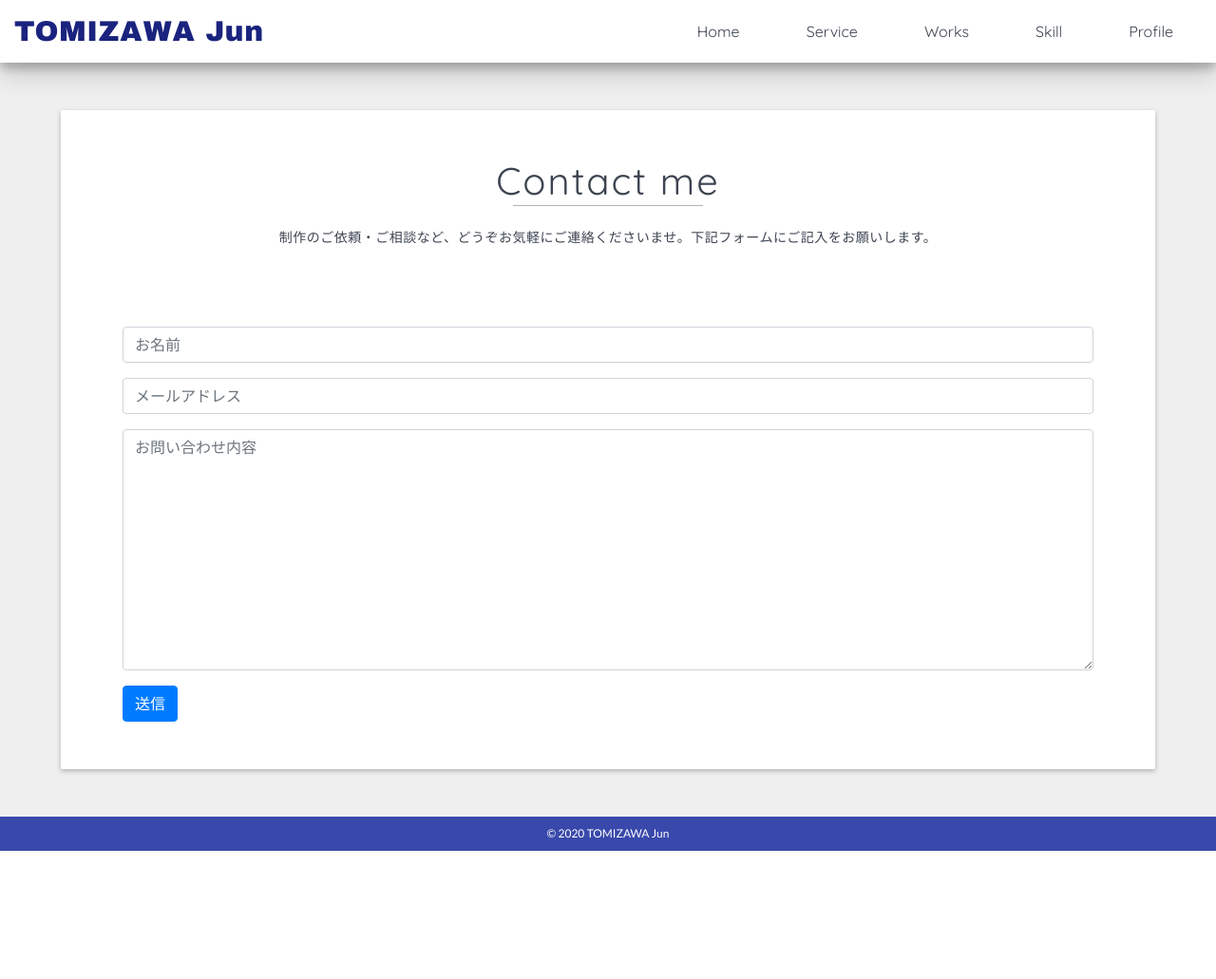
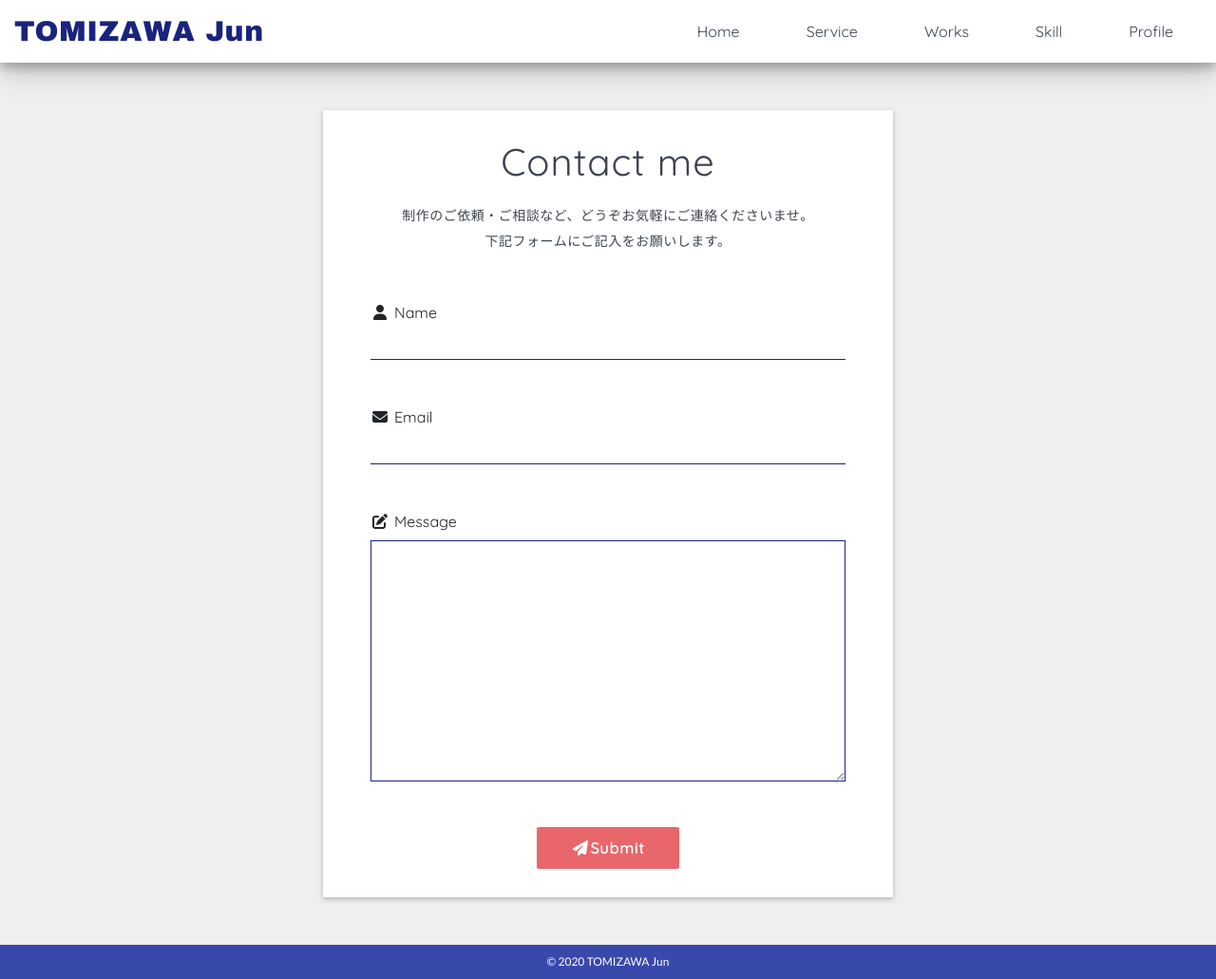
Before and after one commit to tomizawa0214/tomizawa, a Django app: page /contact/ in a window 1280 px wide. Shown: the whole page at 95% size. Before the commit the page ends 896 px from the top, so only its background shows below. Run offline with Django 3.2, Linux system fonts and the light colour scheme; some libraries are stand-ins or nearby versions.

Commit message:
コンタクトフォーム修正

```diff
--- a/mysite/settings.py
+++ b/mysite/settings.py
@@ -43,6 +43,7 @@ INSTALLED_APPS = [
     'django.contrib.messages',
     'django.contrib.staticfiles',
     'portfolio',
+    'widget_tweaks',
 ]
 
 MIDDLEWARE = [
--- a/portfolio/forms.py
+++ b/portfolio/forms.py
@@ -4,28 +4,9 @@ from django.core.mail import BadHeaderError, send_mail
 from django.http import HttpResponse
 
 class ContactForm(forms.Form):
-  name = forms.CharField (
-    label = '',
-    max_length = 100,
-    widget=forms.TextInput(attrs= {
-      'class': 'form-control',
-      'placeholder': "お名前",
-    }),
-  )
-  email = forms.EmailField (
-    label = '',
-    widget=forms.EmailInput(attrs= {
-      'class': 'form-control',
-      'placeholder': "メールアドレス",
-    }),
-  )
-  message = forms.CharField (
-    label = '',
-    widget=forms.Textarea(attrs= {
-      'class': 'form-control',
-      'placeholder': "お問い合わせ内容",
-    }),
-  )
+  name = forms.CharField (max_length = 100)
+  email = forms.EmailField ()
+  message = forms.CharField (widget=forms.Textarea)
 
   def send_email(self):
     subject = "お問い合わせ"
--- a/portfolio/static/css/_base.scss
+++ b/portfolio/static/css/_base.scss
@@ -34,11 +34,11 @@ $textColor: #3d4451;
   font-size: 40px;
   font-weight: 100;
   color: $textColor;
-  letter-spacing: 2px;
+  letter-spacing: 1px;
 }
 
 @mixin section__border {
-  width: 200px;
+  width: 228px;
   border-top: 1px solid #b4b4b4;
   margin: 0 auto;
 }
@@ -60,8 +60,8 @@ $textColor: #3d4451;
 }
 
 html, body {
-  display: flex;
-  flex-direction: column;
+  // display: flex;
+  // flex-direction: column;
   min-height: 100vh;
   width: 100%;
   height: 100%;
--- a/portfolio/static/css/_contact.scss
+++ b/portfolio/static/css/_contact.scss
@@ -1,23 +1,93 @@
+// #wrapper {
+  // position: relative;
+  // width: 100%;
+  // height: 100vh;
+// }
+
 .contact {
-  @include section;
-  animation: slideBottomIn .4s ease-out forwards;
+  // position: absolute;
+  margin: 50px auto;
+  width: 90%;
+  max-width: 600px;
+  // top: 50%;
+  // left: 50%;
+  padding: 30px;
+  opacity: 0;
+  background: #fff;
+  box-shadow: 0 2px 5px rgba(0,0,0,0.26);
+  // transform: translate(-50%, -20%);
+  transform: translateY(80px);
+  animation: slideBottomIn 1s ease-out forwards;
   @keyframes slideBottomIn {
-    0% {
+    25% {
       opacity: 0;
-      transform: translateY(50px);
     }
     100% {
       opacity: 1;
+      // transform: translate(-50%, -50%);
       transform: translateY(0);
     }
   }
   h2 {
     @include section__title;
   }
-  hr {
-    @include section__border;
-  }
   &__message {
     @include section__message;
+    margin-bottom: 50px;
+  }
+  form {
+    display: flex;
+    flex-direction: column;
+    max-width: 500px;
+    margin: 0 auto;
+    label {
+      i {
+        margin-right: 5px;
+      }
+      &:not(:last-of-type) {
+        margin: 0;
+      }
+    }
+    input {
+      margin-bottom: 3rem;
+      padding: .375rem 0;
+      border: none;
+      border-bottom: solid 1px #1a237e;
+      border-radius: 0;
+      transition: .3s;
+      &:focus {
+        outline: none;
+      }
+    }
+    textarea {
+      margin-bottom: 3rem;
+      border: solid 1px #1a237e;
+      border-radius: 0;
+      transition: .3s;
+      &:focus {
+        outline: none;
+      }
+    }
+    button {
+      align-self: center;
+      width: 150px;
+      padding: 10px 0;
+      border: none;
+      background: #e8676b;
+      border-radius: 3%;
+      cursor: pointer;
+      overflow: hidden;
+      transition: .3s ease-out;
+      color: #fff;
+      font-size: 16px;
+      font-weight: 800;
+      letter-spacing: 1px;
+      &:focus {
+        outline: 0;
+      }
+      &:hover {
+        box-shadow: 0 3px 3px 0 rgba(0,0,0,0.14), 0 1px 7px 0 rgba(0,0,0,0.12), 0 3px 1px -1px rgba(0,0,0,0.2);
+      }
+    }
   }
 }
--- a/portfolio/static/css/_nav.scss
+++ b/portfolio/static/css/_nav.scss
@@ -17,6 +17,7 @@
   }
   &__toggler {
     position: relative;
+    padding: 0;
     &--open {
       right: 0;
       top: 2px;
--- a/portfolio/static/css/_profile-footer.scss
+++ b/portfolio/static/css/_profile-footer.scss
@@ -76,12 +76,12 @@
             border-radius: 3%;
             cursor: pointer;
             overflow: hidden;
-            transition: .5s;
+            transition: .3s ease-out;
             &:focus {
               outline: 0;
             }
             &:hover {
-              box-shadow: 0 2px 5px rgba(0,0,0,0.26);
+              box-shadow: 0 3px 3px 0 rgba(0,0,0,0.14), 0 1px 7px 0 rgba(0,0,0,0.12), 0 3px 1px -1px rgba(0,0,0,0.2);
               .profile__container--contact--info--box--button--effect {
                 margin-left: 300px;
               }
@@ -141,7 +141,6 @@
 }
 
 footer {
-  margin-top: auto;
   h5 {
     margin: 0;
     text-align: center;
--- a/portfolio/static/css/_responsive.scss
+++ b/portfolio/static/css/_responsive.scss
@@ -28,6 +28,12 @@
           }
         }
       }
+    }
+  }
+
+  .contact {
+    h2 {
+      font-size: 35px;
     }
   }
 }
@@ -85,6 +91,12 @@
           }
         }
       }
+    }
+  }
+
+  .contact {
+    &__message {
+      text-align: center;
     }
   }
 }
@@ -187,13 +199,6 @@
       }
     }
   }
-
-  .contact {
-    padding: 50px;
-    &__message {
-      text-align: center;
-    }
-  }
 }
 
 // -----lg(Large)-----
--- a/portfolio/static/css/_title.scss
+++ b/portfolio/static/css/_title.scss
@@ -23,12 +23,10 @@
     color: #fff;
     bottom: 0;
     @include Japanese-font;
+    opacity: 0;
+    transform: translateX(-50px);
     animation: slideIn .4s ease-out 4.3s forwards;
     @keyframes slideIn {
-      0% {
-        opacity: 0;
-        transform: translateX(-50px);
-      }
       100% {
         opacity: 1;
         transform: translateX(0);
--- a/portfolio/static/css/style.css
+++ b/portfolio/static/css/style.css
@@ -5,13 +5,6 @@
 @import url("https://fonts.googleapis.com/css?family=Quicksand&display=swap");
 @import url("https://fonts.googleapis.com/css?family=Archivo+Black&display=swap");
 html, body {
-  display: -webkit-box;
-  display: -ms-flexbox;
-  display: flex;
-  -webkit-box-orient: vertical;
-  -webkit-box-direction: normal;
-      -ms-flex-direction: column;
-          flex-direction: column;
   min-height: 100vh;
   width: 100%;
   height: 100%;
@@ -486,16 +480,14 @@ html, body {
   color: #fff;
   bottom: 0;
   font-family: Helvetica, '游ゴシック', 'Yu Gothic', YuGothic, HiraKakuProN-W3, 'メイリオ', Meiryo, sans-serif;
+  opacity: 0;
+  -webkit-transform: translateX(-50px);
+          transform: translateX(-50px);
   -webkit-animation: slideIn .4s ease-out 4.3s forwards;
           animation: slideIn .4s ease-out 4.3s forwards;
 }
 
 @-webkit-keyframes slideIn {
-  0% {
-    opacity: 0;
-    -webkit-transform: translateX(-50px);
-            transform: translateX(-50px);
-  }
   100% {
     opacity: 1;
     -webkit-transform: translateX(0);
@@ -1585,22 +1568,23 @@ footer h5 {
 }
 
 .contact {
+  margin: 50px auto;
   width: 90%;
-  max-width: 1200px;
-  margin: 50px auto;
+  max-width: 600px;
   padding: 30px;
+  opacity: 0;
   background: #fff;
   -webkit-box-shadow: 0 2px 5px rgba(0, 0, 0, 0.26);
           box-shadow: 0 2px 5px rgba(0, 0, 0, 0.26);
-  -webkit-animation: slideBottomIn .4s ease-out forwards;
-          animation: slideBottomIn .4s ease-out forwards;
+  -webkit-transform: translateY(80px);
+          transform: translateY(80px);
+  -webkit-animation: slideBottomIn 1s ease-out forwards;
+          animation: slideBottomIn 1s ease-out forwards;
 }
 
 @-webkit-keyframes slideBottomIn {
-  0% {
+  25% {
     opacity: 0;
-    -webkit-transform: translateY(50px);
-            transform: translateY(50px);
   }
   100% {
     opacity: 1;
@@ -1628,13 +1610,7 @@ footer h5 {
   font-size: 40px;
   font-weight: 100;
   color: #3d4451;
-  letter-spacing: 2px;
-}
-
-.contact hr {
-  width: 200px;
-  border-top: 1px solid #b4b4b4;
-  margin: 0 auto;
+  letter-spacing: 1px;
 }
 
 .contact__message {
@@ -1645,6 +1621,81 @@ footer h5 {
   color: #3d4451;
   letter-spacing: .5px;
   font-family: Helvetica, '游ゴシック', 'Yu Gothic', YuGothic, HiraKakuProN-W3, 'メイリオ', Meiryo, sans-serif;
+  margin-bottom: 50px;
+}
+
+.contact form {
+  display: -webkit-box;
+  display: -ms-flexbox;
+  display: flex;
+  -webkit-box-orient: vertical;
+  -webkit-box-direction: normal;
+      -ms-flex-direction: column;
+          flex-direction: column;
+  max-width: 500px;
+  margin: 0 auto;
+}
+
+.contact form label i {
+  margin-right: 5px;
+}
+
+.contact form label:not(:last-of-type) {
+  margin: 0;
+}
+
+.contact form input {
+  margin-bottom: 3rem;
+  padding: .375rem 0;
+  border: none;
+  border-bottom: solid 1px #1a237e;
+  border-radius: 0;
+  -webkit-transition: .3s;
+  transition: .3s;
+}
+
+.contact form input:focus {
+  outline: none;
+}
+
+.contact form textarea {
+  margin-bottom: 3rem;
+  border: solid 1px #1a237e;
+  border-radius: 0;
+  -webkit-transition: .3s;
+  transition: .3s;
+}
+
+.contact form textarea:focus {
+  outline: none;
+}
+
+.contact form button {
+  -ms-flex-item-align: center;
+      -ms-grid-row-align: center;
+      align-self: center;
+  width: 150px;
+  padding: 10px 0;
+  border: none;
+  background: #e8676b;
+  border-radius: 3%;
+  cursor: pointer;
+  overflow: hidden;
+  -webkit-transition: .3s ease-out;
+  transition: .3s ease-out;
+  color: #fff;
+  font-size: 16px;
+  font-weight: 800;
+  letter-spacing: 1px;
+}
+
+.contact form button:focus {
+  outline: 0;
+}
+
+.contact form button:hover {
+  -webkit-box-shadow: 0 3px 3px 0 rgba(0, 0, 0, 0.14), 0 1px 7px 0 rgba(0, 0, 0, 0.12), 0 3px 1px -1px rgba(0, 0, 0, 0.2);
+          box-shadow: 0 3px 3px 0 rgba(0, 0, 0, 0.14), 0 1px 7px 0 rgba(0, 0, 0, 0.12), 0 3px 1px -1px rgba(0, 0, 0, 0.2);
 }
 
 @media screen and (max-width: 369px) {
@@ -1810,12 +1867,6 @@ footer h5 {
     font-size: 30px;
     color: #677288;
   }
-  .contact {
-    padding: 50px;
-  }
-  .contact__message {
-    text-align: center;
-  }
 }
 
 @media screen and (min-width: 992px) {
--- a/portfolio/templates/portfolio/contact_form.html
+++ b/portfolio/templates/portfolio/contact_form.html
@@ -1,5 +1,6 @@
 {% extends 'portfolio/base.html' %}
 {% load static %}
+{% load widget_tweaks %}
 
 {% block nav %}
 <li><a href="{% url 'index' %}">Home</a></li>
@@ -12,19 +13,36 @@
 {% block content %}
 <div class="contact">
   <h2>Contact me</h2>
-  <hr>
-  <p class="contact__message">制作のご依頼・ご相談など、どうぞお気軽にご連絡くださいませ。下記フォームにご記入をお願いします。</p>
-  <div class="container">
-    <div class="row">
-      <div class="col-12">
-        <form method="POST">
-          {% csrf_token %}
-          {{ form.as_p }}
-          <button type="submit" class="btn btn-primary">送信</button>
-        </form>
-      </div>
-    </div>
-  </div>
+  <p class="contact__message">制作のご依頼・ご相談など、どうぞお気軽にご連絡くださいませ。<br class="d-none d-sm-block">下記フォームにご記入をお願いします。</p>
+  <form method="POST">
+    {% csrf_token %}
+
+    <label for="{{ form.name.id_for_label }}">
+      <i class="fas fa-user fa-fw"></i>Name
+    </label>
+    {{ form.name|add_class:'form-control' }}
+    {% for error in form.name.errors %}
+      <span class="help-block">{{ error }}</span>
+    {% endfor %}
+    <label for="{{ form.email.id_for_label }}">
+      <i class="fas fa-envelope fa-fw"></i>Email
+    </label>
+    {{ form.email|add_class:'form-control' }}
+    {% for error in form.email.errors %}
+      <span class="help-block">{{ error }}</span>
+    {% endfor %}
+    <label for="{{ form.message.id_for_label }}">
+      <i class="fas fa-edit fa-fw"></i></i>Message
+    </label>
+    {{ form.message|add_class:'form-control' }}
+    {% for error in form.message.errors %}
+      <span class="help-block">{{ error }}</span>
+    {% endfor %}
+
+    <button type="submit">
+      <i class="fas fa-paper-plane fa-fw"></i>Submit
+    </button>
+  </form>
 </div>
 {% endblock %}
 
```
Also changed, not shown: other parts of portfolio/static/css/style.css (+18 -22 lines).
